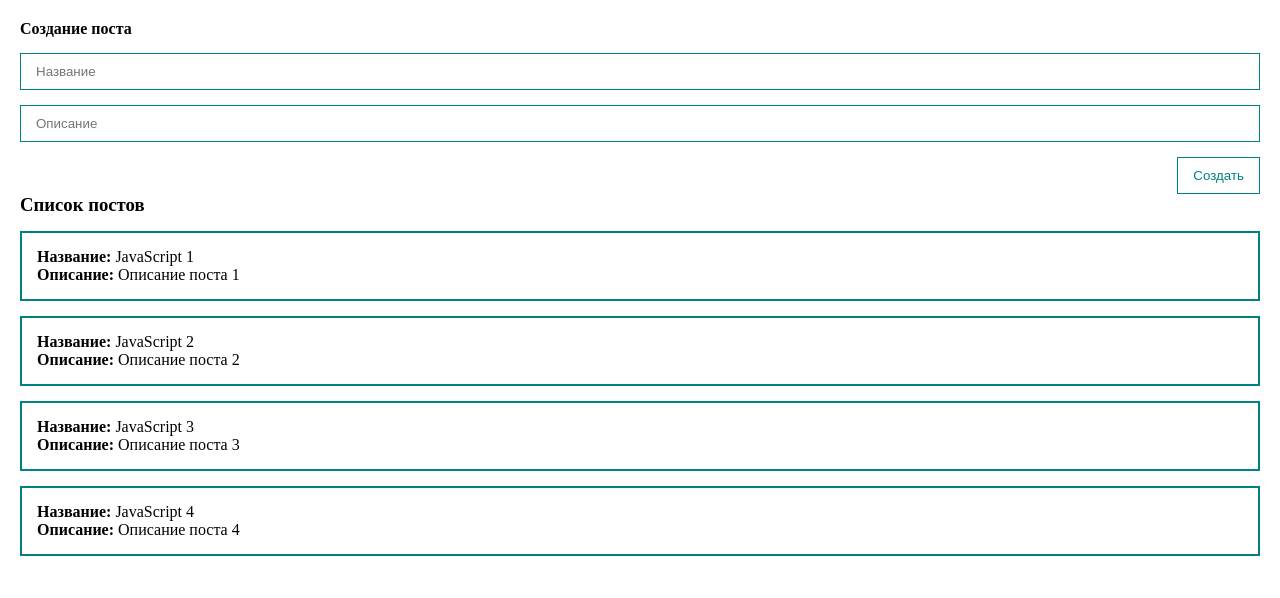
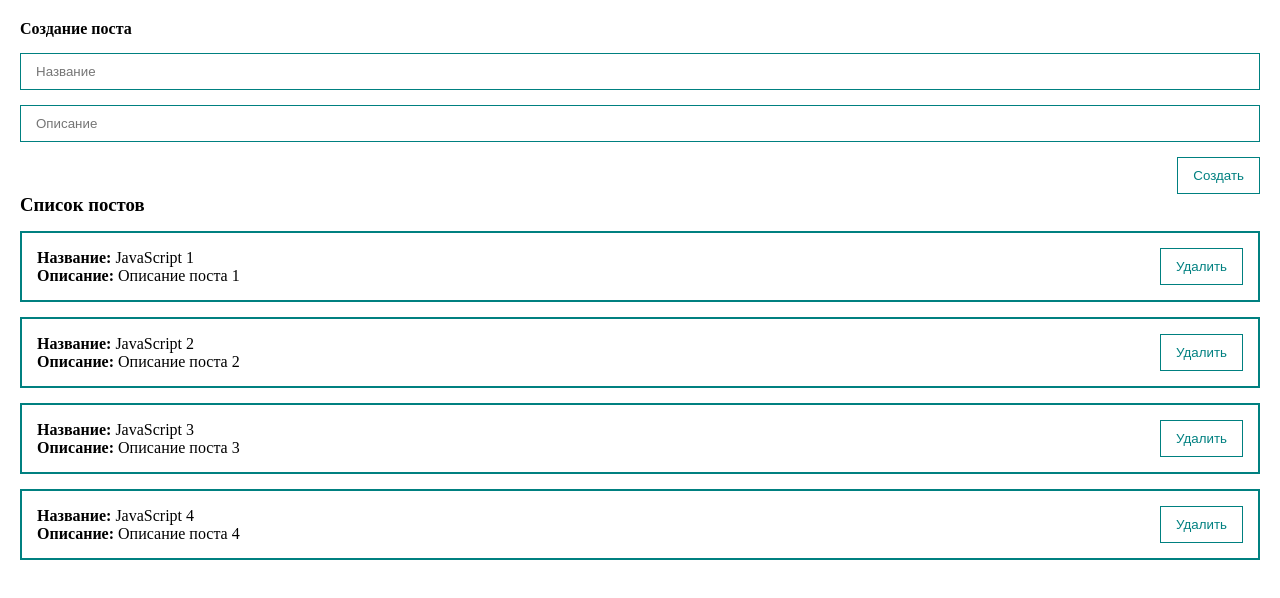
Before and after one commit to KarpovYuri/posts-list, a Vue app: page / in a window 1280 px wide. Shown: the top 598 px of the page. Built offline with nearby package versions, Linux system fonts and the light colour scheme.

Commit message:
feat: Удаление постов

```diff
--- a/src/App.vue
+++ b/src/App.vue
@@ -1,7 +1,7 @@
 <template>
   <div class="app">
     <PostForm @create="createPost" />
-    <PostList :posts="posts" />
+    <PostList :posts="posts" @remove="removePost" />
   </div>
 </template>
 
@@ -28,6 +28,9 @@ export default {
     createPost(post) {
       this.posts.push(post);
     },
+    removePost(post) {
+      this.posts = this.posts.filter((item) => item.id !== post.id);
+    },
   },
 };
 </script>
--- a/src/components/PostForm.vue
+++ b/src/components/PostForm.vue
@@ -1,19 +1,9 @@
 <template>
   <form @submit.prevent>
     <h4>Создание поста</h4>
-    <input
-      v-model="post.title"
-      class="input"
-      type="text"
-      placeholder="Название"
-    />
-    <input
-      v-model="post.body"
-      class="input"
-      type="text"
-      placeholder="Описание"
-    />
-    <button class="btn" @click="createPost">Создать</button>
+    <MyInput v-model="post.title" placeholder="Название" />
+    <MyInput v-model="post.body" placeholder="Описание" />
+    <MyButton class="btn_create" @click="createPost">Создать</MyButton>
   </form>
 </template>
 
@@ -45,20 +35,9 @@ form {
   display: flex;
   flex-direction: column;
 }
-.input {
-  width: 100%;
-  border: 1px solid teal;
-  padding: 10px 15px;
-  margin-top: 15px;
-}
 
-.btn {
+.btn_create {
   margin-top: 15px;
   align-self: flex-end;
-  padding: 10px 15px;
-  background: none;
-  color: teal;
-  border: 1px solid teal;
-  cursor: pointer;
 }
 </style>
--- a/src/components/PostItem.vue
+++ b/src/components/PostItem.vue
@@ -1,7 +1,12 @@
 <template>
   <div class="post">
-    <div><strong>Название: </strong>{{ post.title }}</div>
-    <div><strong>Описание: </strong>{{ post.body }}</div>
+    <div>
+      <div><strong>Название: </strong>{{ post.title }}</div>
+      <div><strong>Описание: </strong>{{ post.body }}</div>
+    </div>
+    <div class="post__btn">
+      <MyButton @click="$emit('remove', post)">Удалить</MyButton>
+    </div>
   </div>
 </template>
 
@@ -21,5 +26,8 @@ export default {
   padding: 15px;
   border: 2px solid teal;
   margin-top: 15px;
+  display: flex;
+  align-items: center;
+  justify-content: space-between;
 }
 </style>
--- a/src/components/PostList.vue
+++ b/src/components/PostList.vue
@@ -1,8 +1,14 @@
 <template>
-  <div>
+  <div v-if="posts.length > 0">
     <h3>Список постов</h3>
-    <PostItem v-for="post in posts" :post="post" />
+    <PostItem
+      v-for="post in posts"
+      :post="post"
+      :key="post.id"
+      @remove="$emit('remove', post)"
+    />
   </div>
+  <h3 v-else>Список постов пуст</h3>
 </template>
 
 <script>
--- /dev/null
+++ b/src/components/UI/MyButton.vue
@@ -0,0 +1,21 @@
+<template>
+  <button class="btn">
+    <slot></slot>
+  </button>
+</template>
+
+<script>
+export default {
+  name: 'MyButton',
+};
+</script>
+
+<style scoped>
+.btn {
+  padding: 10px 15px;
+  background: none;
+  color: teal;
+  border: 1px solid teal;
+  cursor: pointer;
+}
+</style>
--- /dev/null
+++ b/src/components/UI/MyInput.vue
@@ -0,0 +1,26 @@
+<template>
+  <input :value="modelValue" @input="updateInput" class="input" type="text" />
+</template>
+
+<script>
+export default {
+  name: 'MyInput',
+  props: {
+    modelValue: [String, Number],
+  },
+  methods: {
+    updateInput(event) {
+      this.$emit('update:modelValue', event.target.value);
+    },
+  },
+};
+</script>
+
+<style scoped>
+.input {
+  width: 100%;
+  border: 1px solid teal;
+  padding: 10px 15px;
+  margin-top: 15px;
+}
+</style>
--- /dev/null
+++ b/src/components/UI/index.js
@@ -0,0 +1,7 @@
+import MyButton from './MyButton';
+import MyInput from './MyInput';
+
+export default [
+  MyButton,
+  MyInput
+]
--- a/src/main.js
+++ b/src/main.js
@@ -1,4 +1,11 @@
 import { createApp } from 'vue';
 import App from './App';
+import components from './components/UI';
 
-createApp(App).mount('#app');
+const app = createApp(App);
+
+components.forEach(component => {
+  app.component(component.name, component);
+});
+
+app.mount('#app');
```
Also changed, not shown: .prettierrc.json, 1 other file (tests, documents, lock files or other folders).
